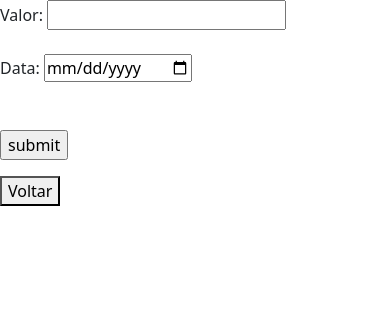
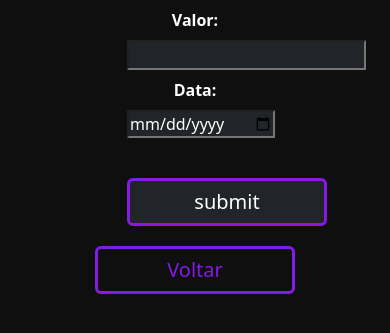
Before and after one commit to DiegoRockenbach/GestaoFiscalMobile, a PHP site: page /formAddRegistro.php in a window 390 px wide. Shown: the top 333 px of the page. Run offline with PHP 8.4, Linux system fonts and the light colour scheme; the visitor is signed in with stand-in values (Sample User, id 1).

Commit message:
Ajuste em CSS e responsividade das páginas

```diff
--- a/addRegistro.php
+++ b/addRegistro.php
@@ -35,7 +35,7 @@
 <?php
   }
   else {
-    header("location: login.php");
+    header("location: formLogin.php");
     die;
   }
 ?>
--- a/formAddRegistro.php
+++ b/formAddRegistro.php
@@ -6,24 +6,33 @@
 <html>
   <head>
     <meta charset="UTF-8">
-    <meta name="viewport">
+    <meta name="viewport" content="width=device-width, initial-scale=1, minimum-scale=1">
     <title>Adicionar um registro</title>
     <link rel="stylesheet" href="https://cdn.jsdelivr.net/npm/bootstrap@5.3.0-alpha3/dist/css/bootstrap.min.css" rel="stylesheet" integrity="sha384-KK94CHFLLe+nY2dmCWGMq91rCGa5gtU4mk92HdvYe+M/SXH301p5ILy+dN9+nJOZ" crossorigin="anonymous">
     <link rel="stylesheet" href="style.css">
-    <link rel="stylesheet" href="style.css">
     <link rel="icon" href="favicon.ico">
   </head>
-  <body>
-    <form method="post">
-      <label for="valor">Valor: </label>
-      <input type="number" id="valor" name="valor" step="any" required> <br> <br>
-      <label for="data">Data: </label>
-      <input type="date" id="data" name="data" required> <br> <br> <br>
-      <input type="submit" value="submit">
-    </form>
-    <a href="index.php">
-      <button>Voltar</button>
-    </a>
+  <body class="fundo">
+    <section>
+  	  <container>
+  	    <div class="row mx-auto">
+          <form class="formValdat" method="post">
+            <label for="valor">Valor: </label>
+            <input type="number" id="valor" name="valor" step="any" required> <br>
+            <label for="data">Data: </label>
+            <input type="date" id="data" name="data" required> <br>
+            <input class="btn btn_Submit" type="submit" name="submit" value="submit">
+          </form>
+  	    </div>
+  	  </container>
+  	</section>
+	  <section>
+  	  <container>
+  	    <div class="row mx-auto">
+			    <a class="btn btn_Voltar" href="index.php">Voltar</a>
+  	    </div>
+  	  </container>
+  	</section>
     <script src="https://cdn.jsdelivr.net/npm/bootstrap@5.3.0-alpha3/dist/js/bootstrap.bundle.min.js" integrity="sha384-ENjdO4Dr2bkBIFxQpeoTz1HIcje39Wm4jDKdf19U8gI4ddQ3GYNS7NTKfAdVQSZe" crossorigin="anonymous"></script>
   </body>
 </html>
@@ -31,7 +40,7 @@
 <?php
   }
   else {
-    header("location: login.php");
+    header("location: formLogin.php");
     die;
   }
 ?>
--- a/style.css
+++ b/style.css
@@ -48,15 +27,78 @@ html, body {
     color: white;
 }
 
+@media (max-width: 750px) {
+    .box_Index {
+        padding-top: 3em;
+        margin-top: 2em;
+    }
+}
+
+@media (max-width: 650px) {
+    .box_Index {
+        padding-top: 1em;
+        margin-top: 1em;
+    }
+}
+
+.table-danger {
+    --bs-table-color: white;
+    --bs-table-bg: rgb(185, 30, 30);
+    --bs-table-hover-bg: rgb(190, 50, 50);
+    --bs-table-hover-color: white;
+}
+
+.table-success {
+    --bs-table-color: white;
+    --bs-table-bg: rgb(35, 182, 66);
+    --bs-table-hover-bg: rgb(51, 182, 79);
+    --bs-table-hover-color: white;
+}
+
+.tableRegistros {
+    text-align: center;
+    margin-top: 2em;
+    background-color: #212529;
+    color: white;
+    border-color: #373b3e;
+    --bs-table-hover-color: white;
+}
+
+.tablelist td, th {
+    border: 1px solid rgb(71, 71, 71);
+}
+
+.formMes {
+    color: white;
+    font-size: 20px;
+    font-weight: bold;
+    text-align: center;
+    margin-top: 1em;
+}
+
+.formMes label {
+    margin-bottom: 2em;
+}
+
+.formMes input {
+    color: white;
+    background-color: #212529;
+}
+
+@media (max-width: 700px) {
+    .formMes label {
+        margin-bottom: 0.5em;
+    }
+}
+
 .btn_Voltar {
-    margin-top: 4%;
+    display: block;
     text-align: center;
-    margin-left: 47.5%;
-    height: 50px;
-    width: 100px;
+    width: 10em;
+    margin: auto;
+    margin-top: 4em;
     font-size: 20px;
     border: 3px solid rgb(132, 27, 230);
-    border-radius: 10%;
     color: rgb(132, 27, 230);
     background-color: rgb(15, 15, 15);
     transition: all 0.3s ease-in-out;
@@ -68,11 +110,60 @@ html, body {
     color: white;
 }
 
+@media (max-width: 700px) {
+    .btn_Voltar {
+        margin-top: 5%;
+    }
+}
+
 .nenhum_Registro {
     text-align: center;
     background: #ffecac;
-    font-size: 30px;
+    font-size: 25px;
     font-weight: bold;
-    margin-top: 5%;
-    margin-left: 50%;
+    margin-top: 1em;
 }
+
+@media (max-width: 600px) {
+    .nenhum_Registro {
+        font-size: 20px;
+    }
+}
+
+.formValdat {
+    display: block;
+    margin: auto;
+    width: 10em;
+    text-align: center;
+    color: white;
+    font-weight: bold;
+}
+
+.formValdat label {
+    margin-bottom: 0.5em;
+    margin-top: 0.5em;
+}
+
+.formValdat input {
+    color: white;
+    background-color: #212529;
+}
+
+.btn_Submit {
+    display: block;
+    text-align: center;
+    width: 10em;
+    margin: auto;
+    margin-top: 2em;
+    font-size: 20px;
+    border: 3px solid rgb(132, 27, 230);
+    color: rgb(132, 27, 230);
+    background-color: rgb(15, 15, 15);
+    transition: all 0.3s ease-in-out;
+}
+
+.btn_Submit:hover {
+    background-color: rgb(132, 27, 230);
+    transform:scale(1.2);
+    color: white;
+}
```
Also changed, not shown: other parts of style.css (+8 -29 lines), checkRegistros.php (+29 -12 lines), formLogin.php (added, +16 -0 lines), index.php (+6 -15 lines), login.php (+16 -15 lines), verificarLogin.php (deleted, +0 -16 lines), indexbackup.php (deleted), stylebackup.css (deleted).
